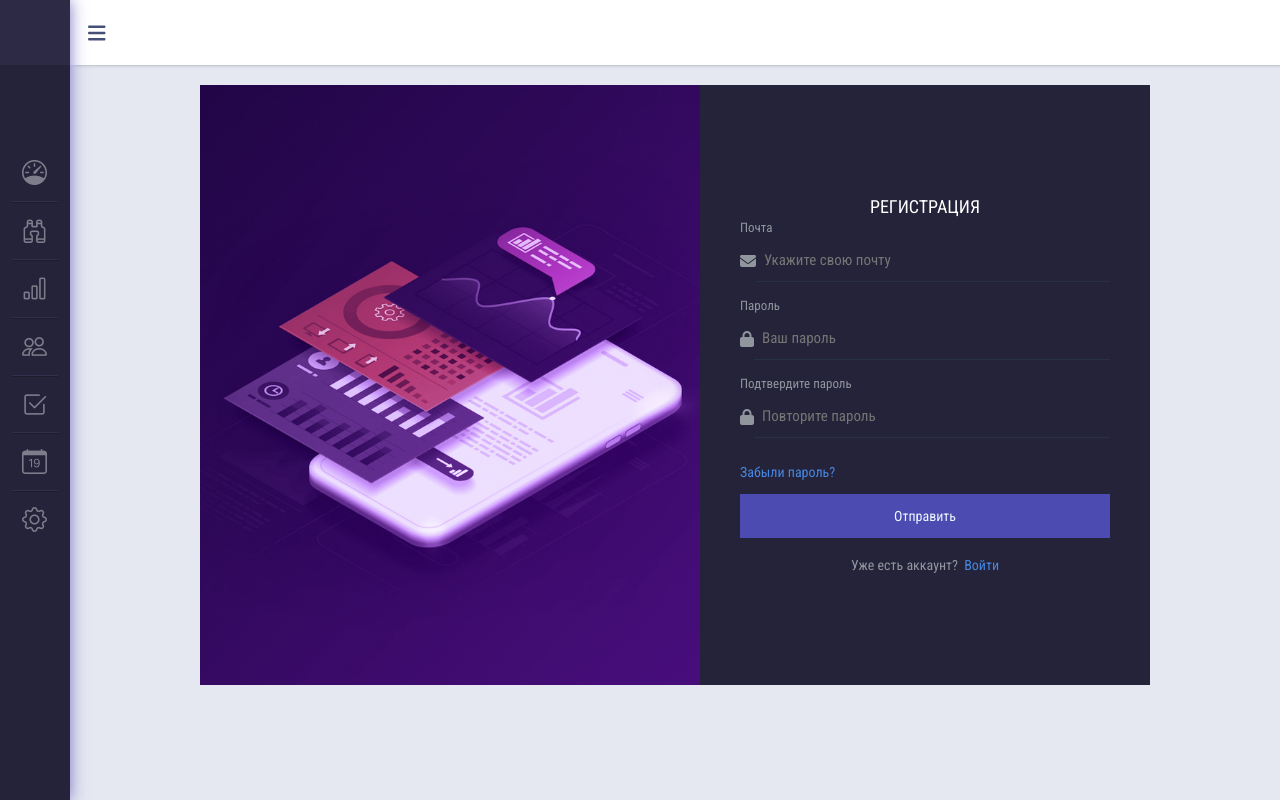
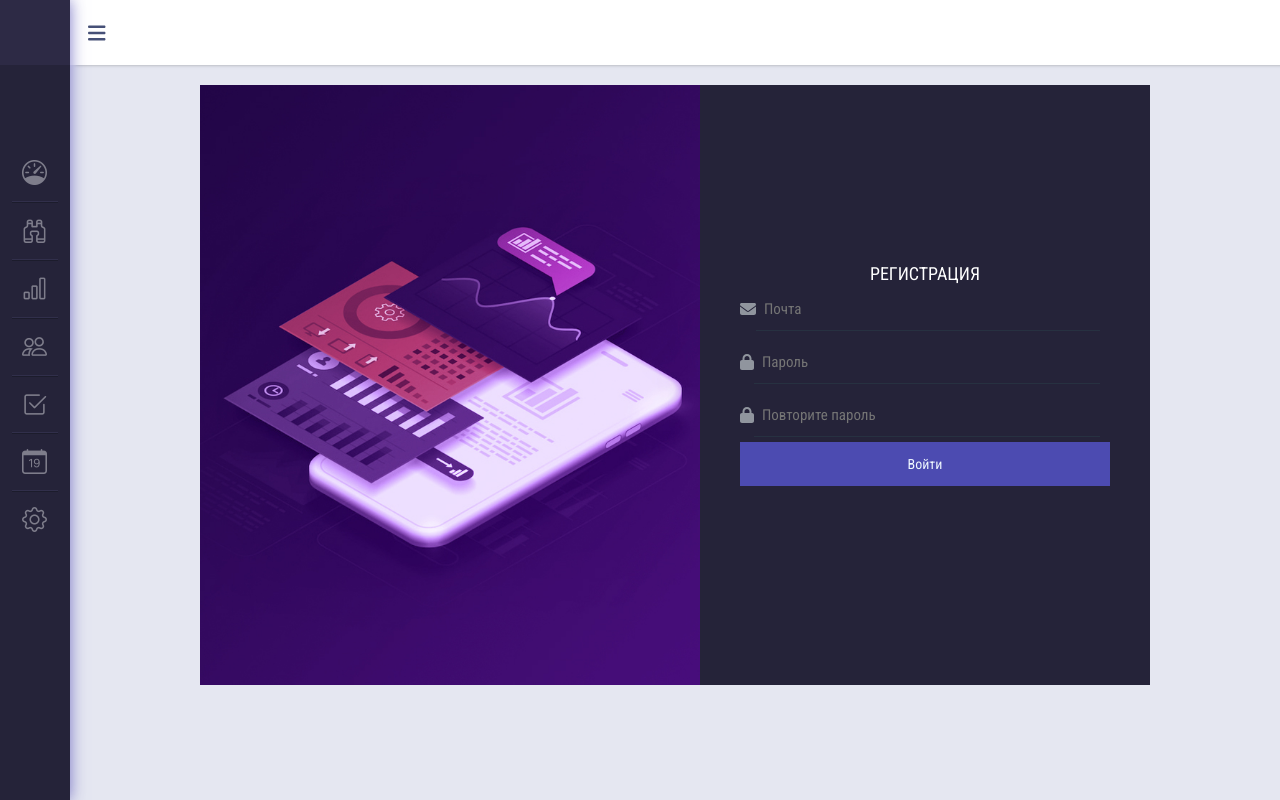
Before and after one commit to bartik369/app, a React (Create React App) app in the folder client/: page /statistic in a window 1280 px wide. Built offline with nearby package versions, Linux system fonts and the light colour scheme.

Commit message:
refactoring for react hook form

```diff
--- a/client/package.json
+++ b/client/package.json
@@ -15,6 +15,7 @@
     "react": "^18.0.0",
     "react-datepicker": "^4.8.0",
     "react-dom": "^18.0.0",
+    "react-hook-form": "^7.38.0",
     "react-masonry-css": "^1.0.16",
     "react-moment": "^1.1.2",
     "react-redux": "^8.0.2",
--- a/client/src/components/form/Login.jsx
+++ b/client/src/components/form/Login.jsx
@@ -3,52 +3,69 @@ import { Link } from "react-router-dom";
 import "./Login.css";
 import { FontAwesomeIcon } from '@fortawesome/react-fontawesome';
 import { faEnvelope, faLock } from '@fortawesome/free-solid-svg-icons';
-import useSignup from '../../hooks/useSignup'
-import validateAuth from '../validate/validateAuth.js'
+import {useForm} from 'react-hook-form';
 
 export default function Login() {
 
-  const {signupHandler, signup, errors} = useSignup(validateAuth);
+  const {
+    register,
+    formState: {errors},
+    handleSubmit,
+  } = useForm();
 
+  const onSubmit = (data) => {
+    console.log(data)
+  }
 
   return (
     <div className="main">
       <div className="login">
        <div className="login-sidebar"></div>
-        <form className="login-form" action="" onSubmit={signup}>
-        <div className="login-form__title">Авторизация</div>
-            <label className="login-form__label" for="email">Почта</label>
-            <div className="login-form__input">
-            <FontAwesomeIcon icon={faEnvelope} className="input-icon" />
-            <input className={errors.email ? "validation-error" : ""}
-            type="text"
-            id="email"
-            name='email'
-            placeholder='Укажите свою почту'
-            onChange={signupHandler}
-            />
-            </div>
-             <div className="form-error">
-                {errors.email && <p>{errors.email}</p>}
-            </div>
-            <label className="login-form__label" for="password">Пароль</label>
-            <div className="login-form__input">
-            <FontAwesomeIcon icon={faLock} className="input-icon" />
-            <input className={errors.password ? "validation-error" : ""}
-            type="password"
-            id="password"
-            name='password'
-            placeholder='Ваш пароль'
-            onChange={signupHandler}
-            />
-            </div>
-             <div className="form-error">
-                {errors.password && <p>{errors.password}</p>}
-            </div>
-            <button className="login-btn" type='submit'>Войти</button>
-            <div className="form-link">Нет аккаунта? <Link to="#">Зарегистрироваться</Link></div>
+        <form className="login-form" onSubmit={handleSubmit(onSubmit)}>
+          <label className="login-form__label" for="email">Почта</label>
+          <button className="login-btn" type='submit'>Войти</button>
         </form>
         </div>
     </div>
+
+
+
+
+// <div className="main">
+// <div className="login">
+//  <div className="login-sidebar"></div>
+//   <form className="login-form" action="">
+//   <div className="login-form__title">Авторизация</div>
+//       <label className="login-form__label" for="email">Почта</label>
+//       <div className="login-form__input">
+//       <FontAwesomeIcon icon={faEnvelope} className="input-icon" />
+//       <input
+//       type="text"
+//       id="email"
+//       name='email'
+//       placeholder='Укажите свою почту'
+//       />
+//       </div>
+//        <div className="form-error">
+
+//       </div>
+//       <label className="login-form__label" for="password">Пароль</label>
+//       <div className="login-form__input">
+//       <FontAwesomeIcon icon={faLock} className="input-icon" />
+//       <input
+//       type="password"
+//       id="password"
+//       name='password'
+//       placeholder='Ваш пароль'
+//       />
+//       </div>
+//        <div className="form-error">
+
+//       </div>
+//       <button className="login-btn" type='submit'>Войти</button>
+//       <div className="form-link">Нет аккаунта? <Link to="#">Зарегистрироваться</Link></div>
+//   </form>
+//   </div>
+// </div>
   )
 };
--- a/client/src/components/form/Signup.jsx
+++ b/client/src/components/form/Signup.jsx
@@ -1,72 +1,130 @@
-import React from 'react';
-import { Link } from "react-router-dom";
+import React, {useRef} from 'react';
 import "./Login.css";
-import useSignup from '../../hooks/useSignup';
-import validateAuth from '../validate/validateAuth.js'
 import { FontAwesomeIcon } from '@fortawesome/react-fontawesome';
 import { faEnvelope, faLock } from '@fortawesome/free-solid-svg-icons';
+import {useForm} from 'react-hook-form';
 
 export default function Signup() {
 
-    const {signupHandler, signup, errors, signupData} = useSignup(validateAuth);
+  const {
+    register,
+    formState: {errors},
+    handleSubmit,
+    watch,
+  } = useForm();
 
+  const password = useRef({});
+  password.current = watch("password", "")
+
+  const onSubmit = (data) => {
+    console.log(data)
+  }
 
   return (
     <div className="main">
         <div className="login">
         <div className="signup-sidebar"></div>
-            <form className="login-form" action="" onSubmit={signup}>
+        <form className="login-form" onSubmit={handleSubmit(onSubmit)}>
         <div className="login-form__title">Регистрация</div>
-                <label className="login-form__label" for='email'>Почта</label>
+        <label className="login-form__label" for="email">
           <div className="login-form__input">
           <FontAwesomeIcon icon={faEnvelope} className="input-icon" />
-                <input className={errors.email ? "validation-error" : ""}
-                type='text'
-                id='email'
-                name='email'
-                placeholder='Укажите свою почту'
-                onChange={signupHandler}
-                value={signupData.email}
+          <input placeholder="Почта"
+          {...register("email", {
+          required: "Please, add your email",
+          })}
        />
+        <div className="form-error">
+          {errors?.email && <p>{errors?.email?.message || "Error"}</p>}
         </div>
-                <div className="login-form__error">
-                    {errors.email && <p>{errors.email}</p>}
        </div>
-                <label className="login-form__label" for="password">Пароль</label>
+        </label>
+        <label className="login-form__label" for="password">
           <div className="login-form__input">
           <FontAwesomeIcon icon={faLock} className="input-icon" />
-                <input className={errors.password ? "validation-error" : ""}
-                type='password'
-                id='password'
-                name='password'
-                placeholder='Ваш пароль'
-                onChange={signupHandler}
-                value={signupData.password}
+          <input
+          placeholder="Пароль"
+          type="password"
+          {...register("password", {
+          required: "Укажите, пожалуйста, пароль",
+          })}
        />
+        <div className="form-error">
+          {errors?.password && <p>{errors?.password?.message || "Error"}</p>}
         </div>
-                <div className="login-form__error">
-                    {errors.password && <p>{errors.password}</p>}
        </div>
-                <label className="login-form__label" for="confirmPassword">Подтвердите пароль</label>
+        </label>
+        <label className="login-form__label" for="confirmPassword">
           <div className="login-form__input">
           <FontAwesomeIcon icon={faLock} className="input-icon" />
-                <input className={errors.confirmPassword ? "validation-error" : ""}
-                type='password'
-                id='confirmPassword'
-                name='confirmPassword'
-                placeholder='Повторите пароль'
-                onChange={signupHandler}
-                value={signupData.confirmPassword}
+          <input
+          placeholder="Повторите пароль"
+          type="password"
+          {...register("confirmPassword", {
+          required: "Укажите, пожалуйста, пароль",
+          validate:value => value === password.current || "Пароли не совпадают"
+          })}
        />
+        <div className="form-error">
+          {errors?.confirmPassword && <p>{errors?.confirmPassword?.message || "Error"}</p>}
         </div>
-                <div className="login-form__error">
-                {errors.confirmPassword && <p>{errors.confirmPassword}</p>}
        </div>
-                <div className="restore-password"><Link to="#">Забыли пароль?</Link></div>
-                <button className="login-btn" type='submit'>Отправить</button>
-                <div className="form-link ">Уже есть аккаунт? <Link to="#">Войти</Link></div>
+        </label>
+        <button className="login-btn" type='submit'>Войти</button>
         </form>
         </div>
     </div>
+
+
+
+
+// <div className="main">
+// <div className="login">
+// <div className="signup-sidebar"></div>
+//     <form className="login-form" action="">
+//     <div className="login-form__title">Регистрация</div>
+//         <label className="login-form__label" for='email'>Почта</label>
+//         <div className="login-form__input">
+//         <FontAwesomeIcon icon={faEnvelope} className="input-icon" />
+//         <input
+//         type='text'
+//         id='email'
+//         name='email'
+//         placeholder='Укажите свою почту'
+//         />
+//         </div>
+//         <div className="login-form__error">
+//         </div>
+//         <label className="login-form__label" for="password">Пароль</label>
+//         <div className="login-form__input">
+//         <FontAwesomeIcon icon={faLock} className="input-icon" />
+//         <input
+//         type='password'
+//         id='password'
+//         name='password'
+//         placeholder='Ваш пароль'
+//         />
+//         </div>
+//         <div className="login-form__error">
+
+//         </div>
+//         <label className="login-form__label" for="confirmPassword">Подтвердите пароль</label>
+//         <div className="login-form__input">
+//         <FontAwesomeIcon icon={faLock} className="input-icon" />
+//         <input
+//         type='password'
+//         id='confirmPassword'
+//         name='confirmPassword'
+//         placeholder='Повторите пароль'
+//         />
+//         </div>
+//         <div className="login-form__error">
+//         </div>
+//         <div className="restore-password"><Link to="#">Забыли пароль?</Link></div>
+//         <button className="login-btn" type='submit'>Отправить</button>
+//         <div className="form-link ">Уже есть аккаунт? <Link to="#">Войти</Link></div>
+//     </form>
+// </div>
+// </div>
   )
 };
--- a/client/src/components/validate/validateAuth.js
+++ /dev/null
@@ -1,24 +0,0 @@
-export default function validateAuth(signupData) {
-
-    let errors = {}
-
-    if (!signupData.email) {
-        errors.email = 'Email обязателен!'
-    } else if (!/^(([^<>()[\]\.,;:\s@\"]+(\.[^<>()[\]\.,;:\s@\"]+)*)|(\".+\"))@(([^<>()[\]\.,;:\s@\"]+\.)+[^<>()[\]\.,;:\s@\"]{2,})$/i.test(signupData.email)) {
-        errors.email = "Недопустимый email!"
-    }
-
-    if (!signupData.password) {
-        errors.password = 'Пароль обязателен!'
-    } else if (signupData.password.length < 6) {
-        errors.password = 'Пароль должен быть не менее 6 симоволов!'
-    }
-
-    if (!signupData.confirmPassword) {
-        errors.confirmPassword = 'Пароль обязателен!'
-    } else if (signupData.confirmPassword !== signupData.password) {
-        errors.confirmPassword = 'Пароли не совпадают!'
-    }
-
-    return errors
-}
--- a/client/src/hooks/useSignup.jsx
+++ /dev/null
@@ -1,34 +0,0 @@
-import {useState, useEffect} from 'react';
-
-
-const useSignup = (validateAuth) => {
-
-
-
-    const [signupData, setSignupData] = useState({});
-    const [errors, setErrors] = useState({});
-
-    useEffect(() => {
-        if (Object.keys(errors).length !== 0) {
-            setErrors(validateAuth(signupData));
-        }
-    }, [signupData]);
-
-    const signupHandler = (e) => {
-        const {name, value} = e.target;
-        setSignupData({...signupData, [name]: value});
-    };
-
-    const signup = (e) => {
-        e.preventDefault();
-        setErrors(validateAuth(signupData));
-        console.log(errors)
-    };
-
-    console.log("check losp memory")
-
-    return {signupHandler, signupData, signup, errors};
-
-}
-
-export default useSignup;
```
Also changed, not shown: 1 other file (tests, documents, lock files or other folders). Lines whose indentation alone changed are shown as unchanged.
